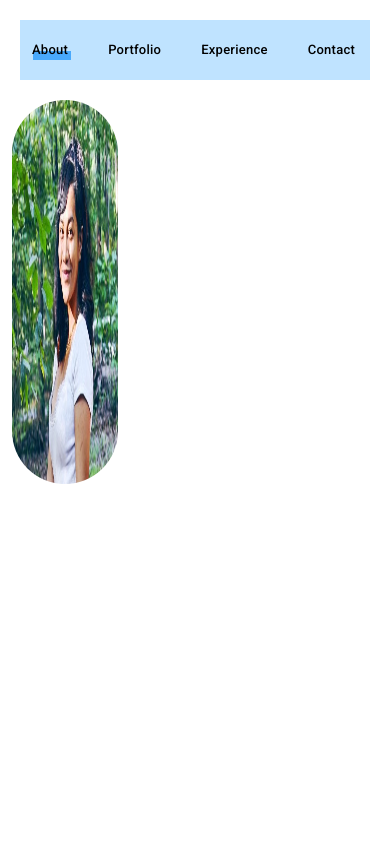
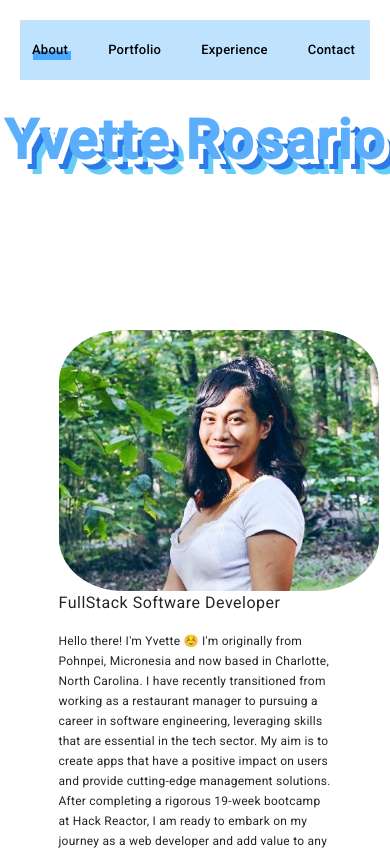
Before and after one commit to Introvette/angular-site, an Angular app in the folder introvette/: page / in a window 390 px wide. Shown: the top 850 px of the page. Built offline with nearby package versions, Linux system fonts and the light colour scheme.

Commit message:
responsive

```diff
--- a/introvette/src/app/home/home.component.css
+++ b/introvette/src/app/home/home.component.css
@@ -1,13 +1,13 @@
 
 /* NAME */
 
-.container {
+/* .container {
     display: flex;
     justify-content: center;
-}
+} */
 
 .layered-title {
-    font-size: 60px;
+    font-size: 55px;
     text-align: center;
     height:60px;
     line-height: 40px;
@@ -23,7 +23,40 @@
 
 }
 
-.p-profile img {
+* {
+    margin: 0;
+    padding: 0;
+    box-sizing: border-box;
+}
+
+section {
+    align-items: center;
+    min-height: 100vh;
+}
+
+.wrapper {
+    margin: 150px auto;
+    width: 70%;
+}
+
+.text-box h4 {
+    font-size: 20px;
+
+}
+
+.text-box p {
+    font-size: 12px;
+}
+
+
+img {
+    max-width: 320px;
+    float: left;
+    border-radius: 20%;
+    margin-right: 15px;
+}
+
+/* .p-profile img {
     border-radius: 50%;
     size: 100px;
 
@@ -43,7 +76,7 @@
 }
 
 
-/*
+
 @media screen and (min-width: 600px) {
     .layered-title {
         font-size: 40px;
@@ -61,10 +94,13 @@
                     5px 5px 0px #64cef8;
     }
 
-    .p-profile {
-        width: 200%;
+    .p-profile img {
+        border-radius: 50%;
+        size: 100px;
+        width: 100%;
+    }
 
-    }
+
     .p-description {
         color: #acacac;
         width: 100%;
--- a/introvette/src/app/home/home.component.html
+++ b/introvette/src/app/home/home.component.html
@@ -1,19 +1,35 @@
 <section>
-    <div class="container">
+    <h4 class="layered-title">Yvette Rosario</h4>
+<div class="wrapper">
+    <img src="assets/img/me.png"/>
+        <h4>FullStack Software Developer</h4>
+    <div class="text-box">
+        <p>Hello there! I'm Yvette ☺️ I'm originally from Pohnpei, Micronesia and now based in Charlotte, North Carolina. I have recently transitioned from working as a restaurant manager to pursuing a career in software engineering, leveraging skills that are essential in the tech sector. My aim is to create apps that have a positive impact on users and provide cutting-edge management solutions. After completing a rigorous 19-week bootcamp at Hack Reactor, I am ready to embark on my journey as a web developer and add value to any team.</p>
+        </div>
+</div>
+
+
+
+
+
+
+
+
+    <!-- <div class="container">
         <div class="row">
-            <div class="col-4 min-h-screen max-h-screen">
+            <div class="col-sm-3; p-flex-align-center">
             <div>
-                <img class="rounded-full w-96 h-96" src="assets/img/me.png"/>
+                <img class="" src="assets/img/me.png"/>
             </div>
             </div>
-            <div class="col-lg-6 min-h-screen max-h-screen">
+            <div class="col-sm-4; p-flex-align-center">
                 <span class="p-tag">Full Stack Software Engineer</span>
                 <div class="box-content border-4 border-gray-400 bg-gray-200 px-8">
                 <h1 class="layered-title">Yvette Rosario</h1>
 
-                    <p class="p-description p-flex-align-center p-flex-jc-sb">Hello there! I'm Yvette ☺️ I'm originally from Pohnpei, Micronesia and now based in Charlotte, North Carolina. I have recently transitioned from working as a restaurant manager to pursuing a career in software engineering, leveraging skills that are essential in the tech sector. My aim is to create apps that have a positive impact on users and provide cutting-edge management solutions. After completing a rigorous 19-week bootcamp at Hack Reactor, I am ready to embark on my journey as a web developer and add value to any team.</p>
+                    <p class="text-float-right md:text-center">Hello there! I'm Yvette ☺️ I'm originally from Pohnpei, Micronesia and now based in Charlotte, North Carolina. I have recently transitioned from working as a restaurant manager to pursuing a career in software engineering, leveraging skills that are essential in the tech sector. My aim is to create apps that have a positive impact on users and provide cutting-edge management solutions. After completing a rigorous 19-week bootcamp at Hack Reactor, I am ready to embark on my journey as a web developer and add value to any team.</p>
                 </div>
             </div>
         </div>
-    </div>
+    </div> -->
 </section>
```
